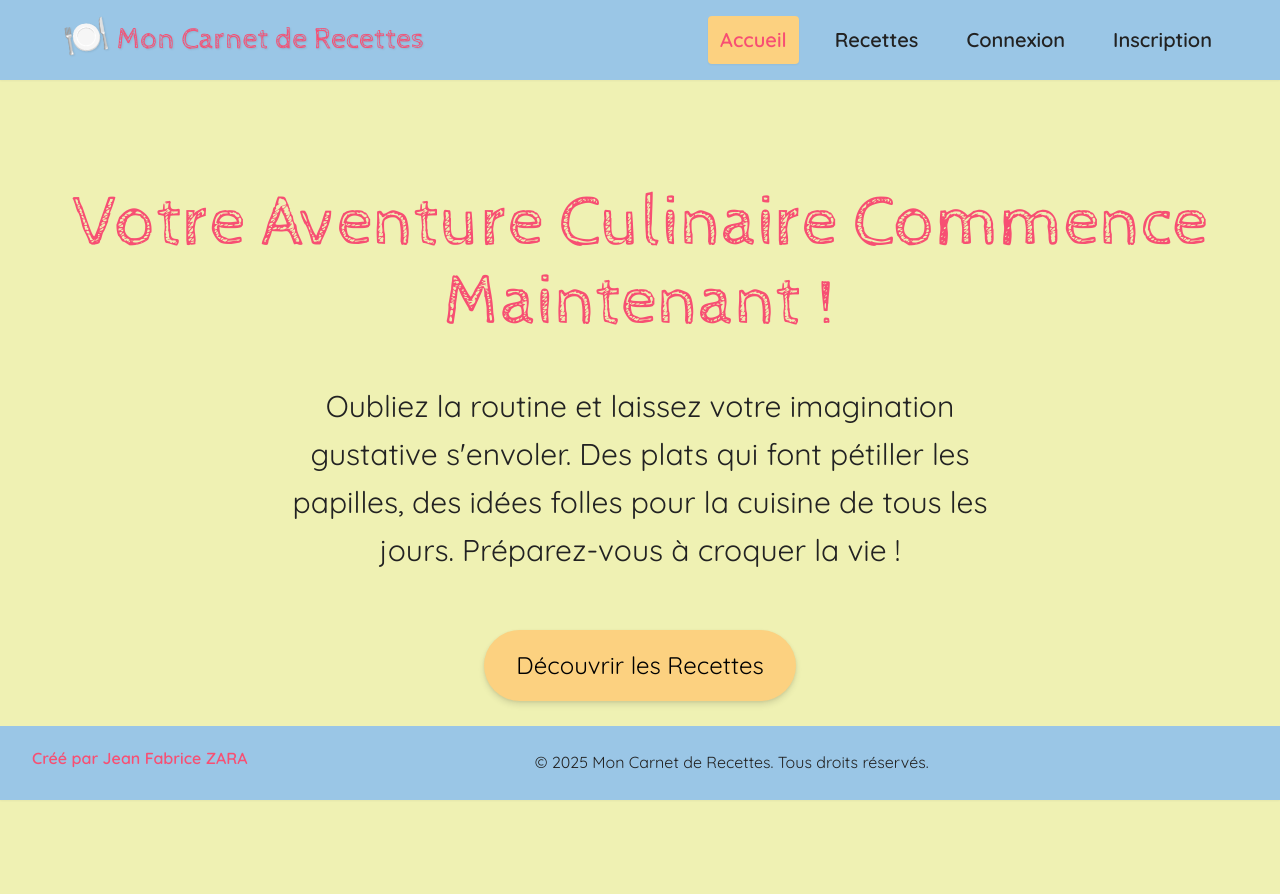
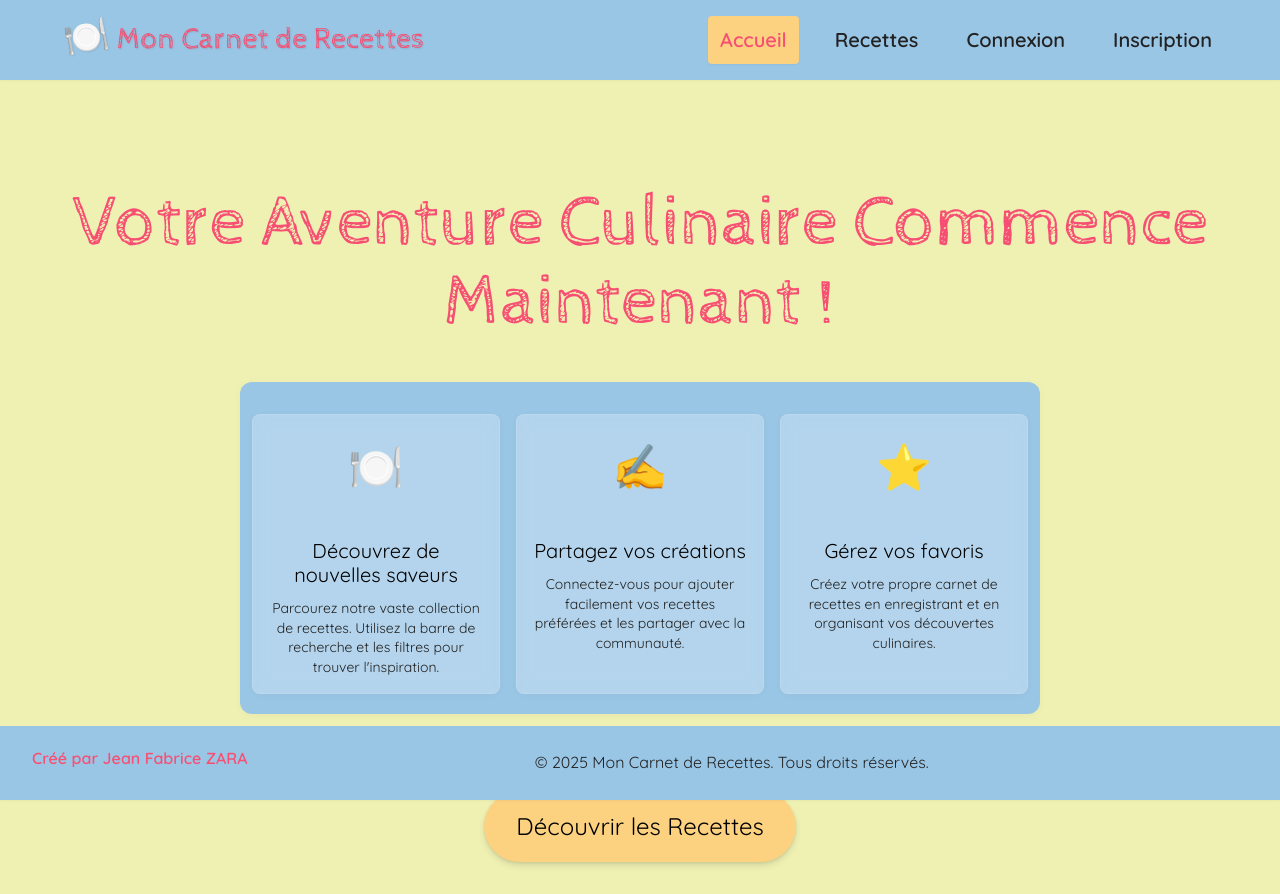
Before and after one commit to jfzara/YouChef, a React (Vite) app: page / in a window 1280 px wide. Before the commit the page ends 800 px from the top, so only its background shows below. Built offline with nearby package versions, Linux system fonts and the light colour scheme.

Commit message:
site terminé, upload images ok , reste optimisation et tests

```diff
--- a/src/pages/Accueil.jsx
+++ b/src/pages/Accueil.jsx
@@ -1,5 +1,3 @@
-
-
 // src/pages/Accueil.jsx
 import React from 'react';
 import styled from 'styled-components';
@@ -12,19 +10,17 @@ import Footer from '../components/Footer/Footer'; // Importe le composant Footer
 // --- Styled Components pour la Page d'Accueil ---
 
 const AccueilContainer = styled(motion.div)`
-margin-top:3rem;
+    margin-top: 3rem;
     display: flex;
     flex-direction: column;
     justify-content: center;
     align-items: center;
-/* Supprimez le padding horizontal direct ici pour éviter le débordement sur la page entière */
-padding: var(--space-8) 0; /* Garde le padding vertical, supprime l'horizontal ici */
+    padding: var(--space-8) 0; /* Garde le padding vertical */
     position: relative;
     overflow: hidden; /* Important pour masquer les débordements des éléments décoratifs */
-
     color: var(--color-neutral-800);
+    background-color: var(--color-cream); /* Fond doux de la section principale */
     text-align: center;
-background-color: var(--color-cream);
 
     @media (max-width: 880px) {
         padding-bottom: calc(var(--space-8) + 70px);
@@ -47,10 +43,10 @@ opacity: 0;
 `;
 
 const ContentWrapper = styled.div`
-width: 100%; /* Utiliser 100% au lieu de min-width: 100vw */
-max-width: 1200px; /* Définissez une largeur maximale pour le contenu sur grand écran */
-padding: 0 var(--space-4); /* Appliquez le padding horizontal ici, à l'intérieur du wrapper */
-box-sizing: border-box; /* Assurez-vous que le padding est inclus dans la largeur */
+    width: 100%;
+    max-width: 1200px; /* Largeur maximale pour le contenu */
+    padding: 0 var(--space-4); /* Padding horizontal ici */
+    box-sizing: border-box; /* S'assure que le padding est inclus dans la largeur */
     z-index: 1;
     display: flex;
     flex-direction: column;
@@ -58,17 +54,16 @@ align-items: center;
     gap: var(--space-6);
 
     @media (max-width: 480px) {
-padding: 0 var(--space-3); /* Ajustez le padding pour les écrans très petits si nécessaire */
+        padding: 0 var(--space-3);
     }
 `;
 
 const MainTitle = styled(motion.h1)`
     font-family: var(--font-family-heading);
     font-size: var(--text-6xl);
-color: var(--color-bright-pink-crayola);
+    color: var(--color-bright-pink-crayola); /* Couleur vive pour le titre principal */
     margin-bottom: var(--space-4);
     line-height: 1.1;
-
 
     @media (max-width: 1024px) {
         font-size: var(--text-5xl);
@@ -77,16 +72,12 @@ font-size: var(--text-5xl);
     @media (max-width: 880px) {
         font-size: var(--text-4xl);
     }
-
-@media (max-width: 480px) {
-font-size: var(--text-3xl);
-}
 `;
 
 const Subtitle = styled(motion.p)`
     font-family: var(--font-family-sans);
     font-size: var(--text-2xl);
-color: var(--color-neutral-800);
+    color: var(--color-neutral-700); /* Texte légèrement plus doux que le noir pur */
     margin-bottom: var(--space-8);
     max-width: 700px;
     line-height: 1.6;
@@ -97,11 +88,12 @@ font-size: var(--text-xl);
 `;
 
 const CallToActionButton = styled(motion(Link))`
-background-color: var(--color-jasmine);
+    background-color: var(--color-jasmine); /* Couleur chaude et accueillante */
     color: var(--color-neutral-900);
     font-family: var(--font-family-sans);
     font-size: var(--text-xl);
     padding: var(--space-4) var(--space-8);
+    margin-top:6vw;
     border: none;
     border-radius: var(--radius-full);
     cursor: pointer;
@@ -114,7 +106,7 @@ justify-content: center;
     z-index: 1;
 
     &:hover {
-background-color: var(--color-salmon);
+        background-color: var(--color-salmon); /* Passage à une couleur plus intense au survol */
         color: var(--color-neutral-0);
         transform: translateY(-4px);
         box-shadow: var(--shadow-lg);
@@ -129,6 +121,89 @@ box-shadow: var(--shadow-sm);
         font-size: var(--text-lg);
         padding: var(--space-3) var(--space-6);
     }
+`;
+
+// --- Nouveaux Styled Components pour la Section "Comment ça Marche ?" (ultra-discrète) ---
+
+const HowItWorksSection = styled(motion.section)`
+    width: 100%;
+    max-width: 800px; /* Largeur maximale réduite */
+    padding: var(--space-5) var(--space-3); /* Padding vertical et horizontal encore plus réduits */
+    margin-top: var(--space-6); /* Marge supérieure légèrement réduite */
+    background-color: var(--color-light-sky-blue); /* Une couleur de fond pour que le glassmorphism soit visible */
+    border-radius: var(--radius-xl);
+    box-shadow: 0 2px 10px 0 rgba(0, 0, 0, 0.03); /* Ombre encore plus discrète */
+    display: flex;
+    flex-direction: column;
+    align-items: center;
+    gap: var(--space-5); /* Espacement réduit entre les éléments de la section */
+
+    @media (max-width: 880px) {
+        margin-top: var(--space-5);
+        padding: var(--space-4) var(--space-3);
+    }
+
+    @media (max-width: 768px) {
+        max-width: 90%; /* S'adapte mieux sur les petits écrans */
+    }
+`;
+
+const HowItWorksTitle = styled.h2`
+    display: none; /* Cache toujours le titre */
+`;
+
+const StepsGrid = styled.div`
+    display: grid;
+    grid-template-columns: repeat(auto-fit, minmax(200px, 1fr)); /* Taille minimale des cartes légèrement réduite */
+    gap: var(--space-4); /* Espacement réduit entre les cartes */
+    width: 100%;
+    margin-top: var(--space-3); /* Marge supérieure des cartes réduite */
+
+    @media (max-width: 768px) {
+        grid-template-columns: 1fr; /* Colonne unique sur mobile */
+    }
+`;
+
+// Styles pour le glassmorphism encore plus subtil et intégré
+const StepCard = styled(motion.div)`
+    background-color: rgba(255, 255, 255, 0.25); /* Fond encore plus transparent */
+    backdrop-filter: blur(8px); /* Flou légèrement réduit pour un look plus intégré */
+    -webkit-backdrop-filter: blur(8px); /* Pour la compatibilité Safari */
+    border: 1px solid rgba(255, 255, 255, 0.1); /* Bordure presque invisible */
+    border-radius: var(--radius-lg);
+    box-shadow: 0 2px 8px 0 rgba(0, 0, 0, 0.03); /* Ombre très très légère */
+    padding: var(--space-4); /* Padding interne des cartes réduit */
+    text-align: center;
+    display: flex;
+    flex-direction: column;
+    align-items: center;
+    gap: var(--space-2); /* Espacement réduit à l'intérieur de la carte */
+    transition: transform 0.3s ease-out, box-shadow 0.3s ease-out;
+
+    &:hover {
+        transform: translateY(-2px); /* Léger soulèvement très subtil au survol */
+        box-shadow: 0 5px 20px 0 rgba(0, 0, 0, 0.07); /* Ombre un peu plus présente au survol, mais toujours discrète */
+    }
+`;
+
+const StepIcon = styled.div`
+    font-size: var(--text-4xl); /* Taille des icônes réduite */
+    color: var(--color-salmon); /* Conserve une touche de couleur vive pour les icônes */
+    margin-bottom: var(--space-1); /* Marge sous l'icône réduite */
+`;
+
+const StepTitle = styled.h3`
+    font-family: var(--font-family-sans);
+    font-size: var(--text-lg); /* Taille de la police du titre réduite */
+    color: var(--color-neutral-900);
+    margin-bottom: var(--space-1);
+`;
+
+const StepDescription = styled.p`
+    font-family: var(--font-family-sans);
+    font-size: var(--text-sm); /* Taille de la police de la description réduite */
+    color: var(--color-neutral-800);
+    line-height: 1.4;
 `;
 
 // --- Composant Page d'Accueil ---
@@ -176,9 +251,35 @@ transition={{ duration: 1.5, ease: "easeOut" }}
                 <MainTitle variants={itemVariants}>
                     Votre Aventure Culinaire Commence Maintenant !
                 </MainTitle>
-<Subtitle variants={itemVariants}>
-Oubliez la routine et laissez votre imagination gustative s'envoler. Des plats qui font pétiller les papilles, des idées folles pour la cuisine de tous les jours. Préparez-vous à croquer la vie !
-</Subtitle>
+
+
+            </ContentWrapper>
+
+            {/* Section "Comment ça Marche ?" rendue encore plus discrète et plus petite */}
+            <HowItWorksSection
+                initial="hidden"
+                animate="visible"
+                variants={containerVariants}
+            >
+                {/* Le titre HowItWorksTitle n'est pas rendu ici */}
+                <StepsGrid>
+                    <StepCard variants={itemVariants}>
+                        <StepIcon>🍽️</StepIcon>
+                        <StepTitle>Découvrez de nouvelles saveurs</StepTitle>
+                        <StepDescription>Parcourez notre vaste collection de recettes. Utilisez la barre de recherche et les filtres pour trouver l'inspiration.</StepDescription>
+                    </StepCard>
+                    <StepCard variants={itemVariants}>
+                        <StepIcon>✍️</StepIcon>
+                        <StepTitle>Partagez vos créations</StepTitle>
+                        <StepDescription>Connectez-vous pour ajouter facilement vos recettes préférées et les partager avec la communauté.</StepDescription>
+                    </StepCard>
+                    <StepCard variants={itemVariants}>
+                        <StepIcon>⭐</StepIcon>
+                        <StepTitle>Gérez vos favoris</StepTitle>
+                        <StepDescription>Créez votre propre carnet de recettes en enregistrant et en organisant vos découvertes culinaires.</StepDescription>
+                    </StepCard>
+                </StepsGrid>
+            </HowItWorksSection>
 <CallToActionButton
                     to="/recettes"
                     variants={itemVariants}
@@ -187,8 +288,7 @@ whileTap={{ scale: 0.95, y: 0, boxShadow: "var(--shadow-sm)" }}
                 >
                     Découvrir les Recettes
                 </CallToActionButton>
-</ContentWrapper>
-{/* Intégration du Footer ici */}
+            {/* Intégration du Footer */}
             <Footer />
         </AccueilContainer>
     );
--- a/src/pages/Dashboard/RecipeFormModal.jsx
+++ b/src/pages/Dashboard/RecipeFormModal.jsx
@@ -10,7 +10,7 @@ import { useAuth } from '../../contexts/AuthContext';
 // Importe l'icône de fermeture
 import CloseIcon from '../../assets/icons/close.svg';
 
-// --- Définition des catégories principales (DOIT correspondre à l'enum Mongoose) ---
+// --- Définition des catégories principales (DOIT correspondre à l'enum Mongoose). ---
 const CATEGORIES_PRINCIPALES = [
     'Plats Principaux',
     'Entrées & Apéritifs',
--- a/src/pages/Recettes/Recettes.styles.js
+++ b/src/pages/Recettes/Recettes.styles.js
@@ -46,7 +46,6 @@ export const PageTitle = styled(motion.h1)`
     }
 `;
 
-// NOUVEAU: Conteneur pour les boutons de catégorie/filtres
 export const CategoryFilterContainer = styled(motion.div)`
     display: flex;
     flex-wrap: wrap; /* Permet aux boutons de passer à la ligne sur petits écrans */
@@ -65,7 +64,6 @@ export const CategoryFilterContainer = styled(motion.div)`
     }
 `;
 
-// NOUVEAU: Bouton de catégorie/filtre
 export const CategoryButton = styled(motion.button)`
     background-color: ${props => props.$isActive ? 'var(--color-primary-500)' : 'rgba(255, 255, 255, 0.7)'};
     color: ${props => props.$isActive ? 'white' : 'var(--color-neutral-700)'};
@@ -98,51 +96,53 @@ export const CategoryButton = styled(motion.button)`
     }
 `;
 
-
-// ANCIEN: CategorySection et CategoryTitle sont supprimés ou non exportés car la navigation change
-// ANCIEN: SubCategoryArticle et SubCategoryTitle sont supprimés
-
 export const RecipeGrid = styled(motion.div)`
     display: grid;
-  grid-template-columns: repeat(auto-fill, minmax(180px, 1fr)); /* Plus petit pour voir plus de cartes */
-  gap: var(--space-6); /* Espacement légèrement réduit */
+    grid-template-columns: repeat(auto-fill, minmax(180px, 1fr));
+    gap: var(--space-6);
     width: 100%;
     max-width: 1200px;
     padding: 0 var(--space-4);
-  margin: var(--space-8) auto; /* Ajustez la marge pour l'espacement après les filtres */
+    margin: var(--space-8) auto;
 
     @media (max-width: 1024px) {
         grid-template-columns: repeat(auto-fill, minmax(160px, 1fr));
         gap: var(--space-5);
     }
     @media (max-width: 768px) {
-    grid-template-columns: repeat(auto-fill, minmax(140px, 1fr)); /* Encore plus petit sur mobile */
+        grid-template-columns: repeat(auto-fill, minmax(140px, 1fr));
         gap: var(--space-4);
         padding: 0 var(--space-3);
     }
 `;
 
-// NOUVEAU: RecipeMiniCard (remplace RecipeCard)
 export const RecipeMiniCard = styled(motion.div)`
     background: white;
-  border-radius: var(--radius-xl) ; /* Légèrement plus petit que 3xl pour un look plus compact */
+    border-radius: var(--radius-xl);
     overflow: hidden;
-  box-shadow: var(--shadow-sm); /* Ombre plus subtile */
+    box-shadow: var(--shadow-sm);
     position: relative;
     cursor: pointer;
     display: flex;
     flex-direction: column;
-  z-index: 1;
+    z-index: 1; /* Assure que la carte est au bon niveau de z-index par défaut */
     text-align: center;
+    /* Transitions fluides pour transform, box-shadow et opacity */
+    transition: transform 0.3s ease-out, box-shadow 0.3s ease-out, opacity 0.3s ease-in-out;
 
+    /* Styles pour l'assombrissement subtil des cartes non survolées */
+    ${props => props.$anyCardHovered && !props.$isHovered && `
+        opacity: 0.75; /* Réduit l'opacité des cartes non survolées à 75% */
+        /* Vous pouvez ajouter un filtre de luminosité ici si vous voulez un assombrissement plus prononcé, ex: filter: brightness(0.9); */
+        box-shadow: var(--shadow-xs); /* Réduit l'ombre des cartes non survolées */
+    `}
 
-  /* Conteneur de l'image pour forcer le rapport d'aspect carré */
     .image-container {
         width: 100%;
-    padding-bottom: 100%; /* Rapport 1:1 pour une image carrée */
+        padding-bottom: 100%;
         position: relative;
         overflow: hidden;
-    background-color: var(--color-neutral-200); /* Couleur de fond si l'image ne charge pas */
+        background-color: var(--color-neutral-200);
     }
 
     .image-container img {
@@ -151,22 +151,24 @@ export const RecipeMiniCard = styled(motion.div)`
         left: 0;
         width: 100%;
         height: 100%;
-    object-fit: cover; /* Assure que l'image couvre l'espace sans distorsion */
-    border-radius: var(--radius-xl) var(--radius-xl) 0 0; /* Rayon sur l'image aussi */
+        object-fit: cover;
+        border-radius: var(--radius-xl) var(--radius-xl) 0 0;
     }
 
     .recipe-info {
-    padding: var(--space-3) var(--space-2); /* Padding réduit pour plus de compacité */
+        padding: var(--space-3) var(--space-2);
         display: flex;
         flex-direction: column;
-    justify-content: center; /* Centrer le contenu verticalement */
-    flex-grow: 1; /* Permet au contenu de prendre l'espace restant */
+        justify-content: center;
+        flex-grow: 1;
     }
 
     &:hover {
-    transform: translateY(-5px) scale(1.02); /* Animation de survol plus légère */
-    box-shadow: var(--shadow-md); /* Ombre au survol */
-
+        transform: translateY(-5px) scale(1.02); /* Légère mise à l'échelle et déplacement vers le haut */
+        box-shadow: var(--shadow-md); /* Augmente l'ombre de la carte survolée */
+        opacity: 1; /* La carte survolée redevient entièrement opaque */
+        filter: none; /* Supprime tout filtre au survol */
+        z-index: 2; /* S'assure que la carte survolée est au-dessus des autres */
     }
 
     @media (max-width: 768px) {
@@ -177,42 +179,35 @@ export const RecipeMiniCard = styled(motion.div)`
     }
 `;
 
-// NOUVEAU: RecipeName pour la mini-carte (plus petit)
 export const RecipeMiniName = styled.h4`
     font-family: var(--font-family-heading);
-  font-size: var(--text-base); /* Taille réduite */
-  font-weight: var(--font-semibold); /* Moins gras pour la compacité */
+    font-size: var(--text-base);
+    font-weight: var(--font-semibold);
     color: var(--color-neutral-800);
-  margin-bottom: 0; /* Pas de marge en bas */
+    margin-bottom: 0;
     line-height: 1.3;
-  display: -webkit-box; /* Pour tronquer le texte si trop long */
-  -webkit-line-clamp: 2; /* Limiter à 2 lignes */
+    display: -webkit-box;
+    -webkit-line-clamp: 2;
     -webkit-box-orient: vertical;
     overflow: hidden;
-  text-overflow: ellipsis; /* Ajouter des points de suspension */
+    text-overflow: ellipsis;
 
     @media (max-width: 768px) {
         font-size: var(--text-sm);
     }
 `;
 
-// NOUVEAU: Composant pour les images des recettes (à utiliser dans RecipeMiniCard)
 export const RecipeImage = styled.img`
     width: 100%;
     height: 100%;
     object-fit: cover;
-  border-radius: var(--radius-xl); /* Bords légèrement arrondis pour l'image */
+    border-radius: var(--radius-xl);
 
     @media (max-width: 768px) {
         border-radius: var(--radius-lg);
     }
 `;
 
-
-// ANCIEN: RecipeName, RecipeDescription, Tag restent, mais seront utilisés DANS LA MODALE.
-// Pour la mini-carte, on utilise RecipeMiniName.
-
-// EXPORTATIONS DES ANCIENS ÉLÉMENTS QUI POURRAIENT ÊTRE UTILISÉS DANS LA MODALE
 export const RecipeNameDetail = styled.h2`
     font-family: var(--font-display);
     font-size: var(--text-4xl);
@@ -242,11 +237,11 @@ export const Tag = styled.span`
     text-transform: capitalize;
     background-color: ${props => props.$isCategory ? 'var(--soft-green-100)' : 'var(--soft-blue-100)'};
     color: ${props => props.$isCategory ? 'var(--soft-green-700)' : 'var(--soft-blue-700)'};
-  white-space: nowrap; /* Empêche le tag de se casser sur plusieurs lignes */
+    white-space: nowrap;
 `;
 
 export const ModalOverlay = styled(motion.div)`
-  position: fixed; /* TRÈS IMPORTANT : Doit être fixed */
+    position: fixed;
     top: 0;
     left: 0;
     width: 100%;
@@ -268,40 +263,13 @@ export const ModalContent = styled(motion.div)`
     max-height: 90vh;
     overflow-y: auto;
     box-shadow: var(--shadow-xl);
-  position: relative; /* Changez ceci pour 'relative' si l'overlay gère déjà le centrage, ou 'absolute' avec top/left/transform pour centrage auto */
-
-  /* --- AJOUTS / MODIFICATIONS CLÉS POUR LE CENTRAGE --- */
-  /* Si ModalOverlay a display: flex et align-items/justify-content: center,
-     ModalContent n'a pas besoin de position: fixed/absolute ou de top/left/transform pour le centrage.
-     Il sera centré par son parent flex.
-     Cependant, l'animation vient perturber ce centrage si elle utilise y: "..."
-  */
-
-  /* Si vous voulez que la modale sorte et rentre du centre, ajustez les variantes dans Recettes.jsx */
-  /* Pour un centrage parfait et que l'animation de Framer Motion se fasse DUPUIS le centre,
-     on va ajuster les VARIANTS dans Recettes.jsx et s'assurer que ModalContent est centré de base.
-  */
-
-  /* Retirons les propriétés de centrage qui peuvent entrer en conflit si le parent est flex */
-  /* Les propriétés suivantes sont souvent utilisées pour centrer un élément ABSOLUTE/FIXED,
-     mais si le parent (ModalOverlay) est un conteneur flex qui centre ses enfants,
-     elles peuvent être redondantes ou causer des conflits avec Framer Motion. */
-  /*
-  position: absolute;
-  top: 50%;
-  left: 50%;
-  transform: translate(-50%, -50%);
-  */
+    position: relative;
 
     @media (max-width: 768px) {
         padding: var(--space-6);
         width: 95%;
     }
 `;
-
-
-
-
 
 export const CloseButton = styled(motion.button)`
     position: absolute;
@@ -311,7 +279,7 @@ export const CloseButton = styled(motion.button)`
     border: none;
     font-size: 2rem;
     font-weight: 600;
-  color: black; // Couleur par défaut du bouton/X si pas d'image
+    color: black;
     cursor: pointer;
     padding: var(--space-2);
     border-radius: var(--radius-md);
@@ -326,23 +294,19 @@ export const CloseButton = styled(motion.button)`
 
     &:hover {
         background: var(--color-error-light);
-
-    transform: rotate(90deg)  ;
+        transform: rotate(90deg);
     }
 
     img {
-    width: 28px; /* Taille de l'icône - pour qu'elle soit carrée, gardez la même valeur pour width et height */
-    height: 28px; /* Taille de l'icône */
-    /* MODIFICATION ICI : Enlever ou ajuster le filtre pour un X noir */
-    filter: brightness(0) invert(1); /* Filtre pour rendre n'importe quelle icône blanche sur noir, ou inversement. Pour un X noir, c'est ce qu'il faut. */
-    /* OU si votre icône est déjà noire et que vous voulez la garder noire : */
-    /* filter: none; */
+        width: 28px;
+        height: 28px;
+        filter: brightness(0) invert(1);
     }
 `;
 
 export const ModalImage = styled.img`
     width: 100%;
-  height: 300px; /* Hauteur fixe pour l'image en modale */
+    height: 300px;
     object-fit: cover;
     border-radius: var(--radius-xl);
     margin-bottom: var(--space-6);
--- a/src/styles/GlobalStyles.js
+++ b/src/styles/GlobalStyles.js
@@ -1,4 +1,4 @@
-// src/styles/GlobalStyles.js (CORRIGÉ)
+// src/styles/GlobalStyles.js
 
 import { createGlobalStyle } from 'styled-components';
 
```
Also changed, not shown: src/pages/Recettes/Recettes.jsx (+33 -44 lines). Lines whose indentation alone changed are shown as unchanged.
